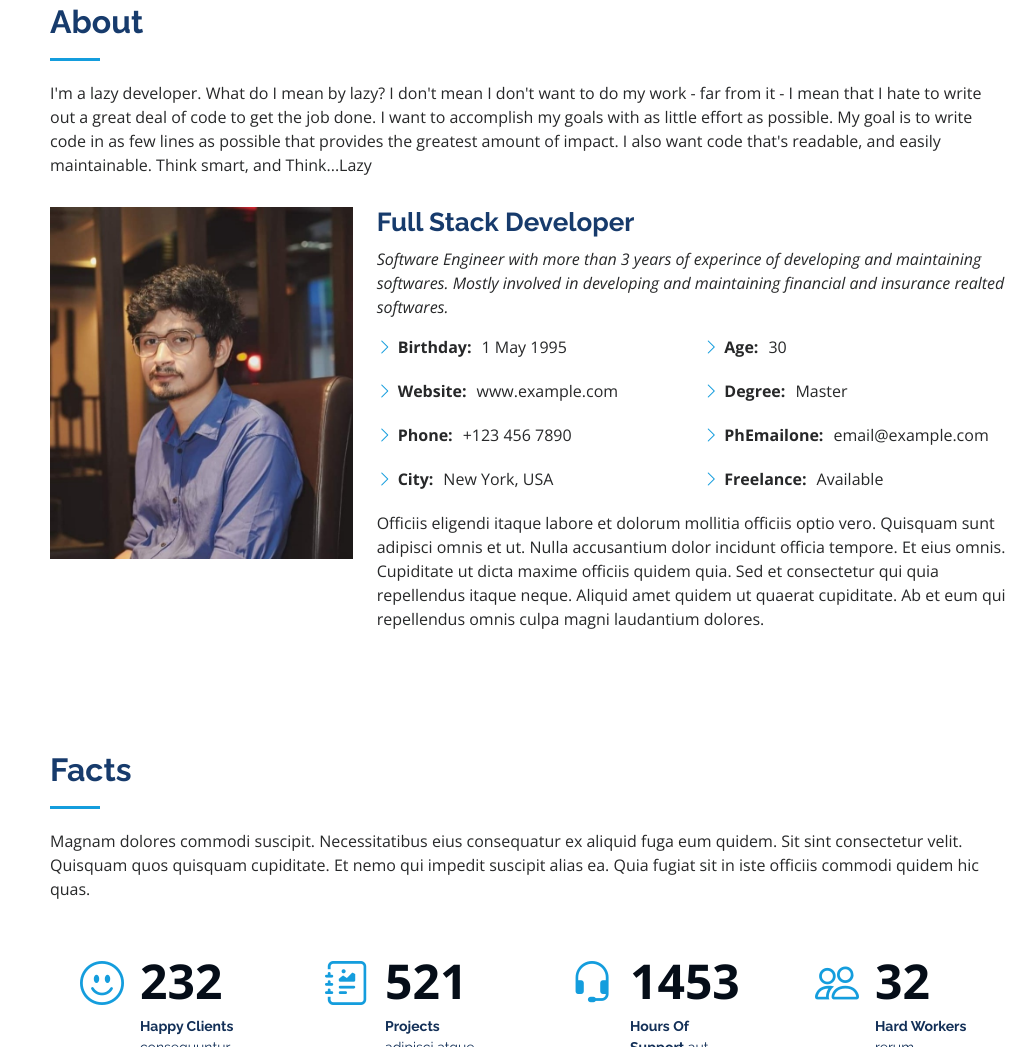
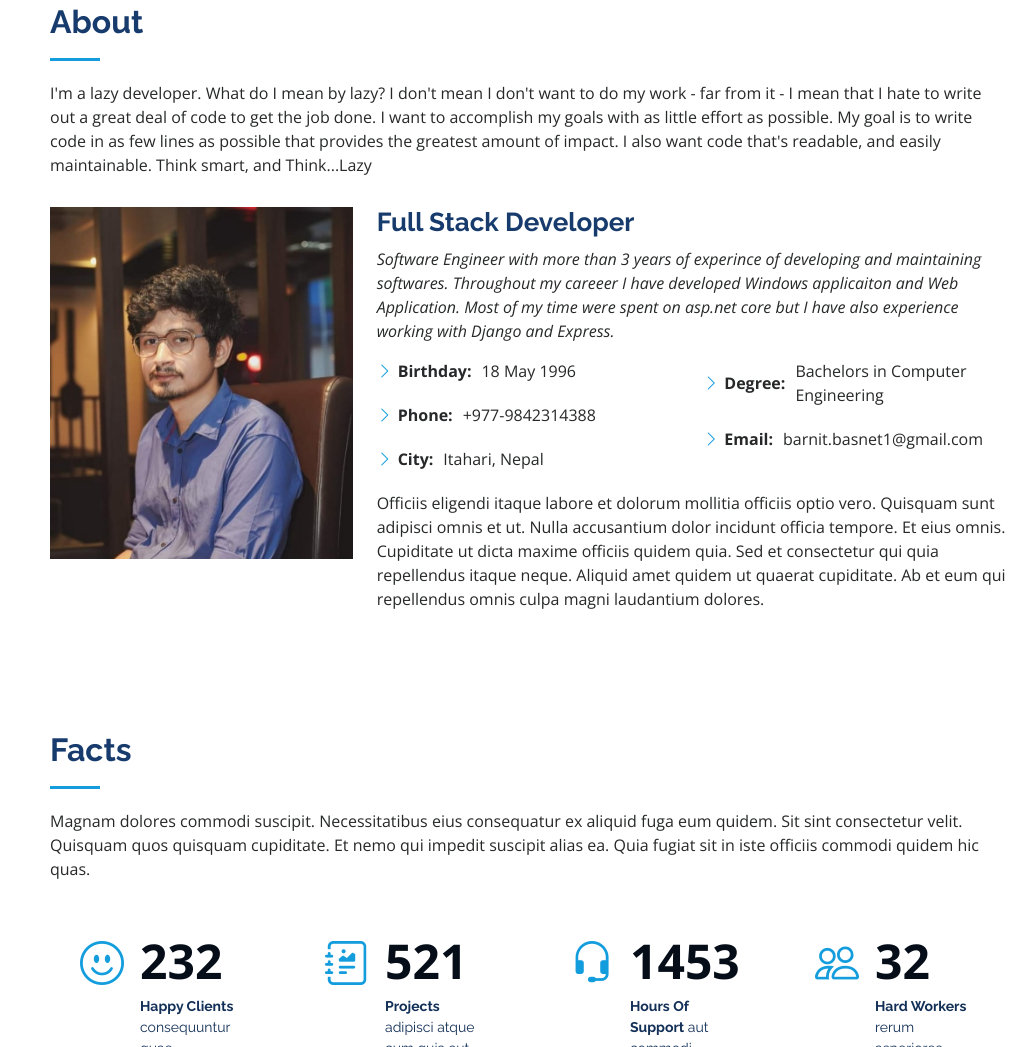
Before and after one commit to barnit88/barnit88.github.io, a plain HTML site: page index.html in a window 1280 px wide. Shown: the part 857-1904 px from the top of the page, without its empty margins (262-1280 px from the left). Drawn offline with nearby package versions, Linux system fonts and the light colour scheme.

Commit message:
updating profile

```diff
--- a/index.html
+++ b/index.html
@@ -27,12 +27,6 @@
   <!-- Template Main CSS File -->
   <link href="assets/css/style.css" rel="stylesheet">
 
-  <!-- =======================================================
-  * Template Name: iPortfolio - v3.8.1
-  * Template URL: https://bootstrapmade.com/iportfolio-bootstrap-portfolio-websites-template/
-  * Author: BootstrapMade.com
-  * License: https://bootstrapmade.com/license/
-  ======================================================== -->
 </head>
 
 <body>
@@ -43,8 +37,6 @@
   <!-- ======= Header ======= -->
   <header id="header">
     <div class="d-flex flex-column">
-
-
       <div class="profile">
         <img src="assets/img/profile-img.jpg" alt="" class="img-fluid rounded-circle">
         <h1 class="text-light"><a href="index.html">Barnit Basnet</a></h1>
@@ -109,23 +101,24 @@
             <h3>Full Stack Developer</h3>
             <p class="fst-italic">
               Software Engineer with more than 3 years of experince of developing and maintaining softwares.
-              Mostly involved in developing and maintaining financial and insurance realted softwares.
+              Throughout my careeer I have developed Windows applicaiton and Web Application. Most of my time
+              were spent on asp.net core but I have also experience working with Django and Express.
             </p>
             <div class="row">
               <div class="col-lg-6">
                 <ul>
-                  <li><i class="bi bi-chevron-right"></i> <strong>Birthday:</strong> <span>1 May 1995</span></li>
-                  <li><i class="bi bi-chevron-right"></i> <strong>Website:</strong> <span>www.example.com</span></li>
-                  <li><i class="bi bi-chevron-right"></i> <strong>Phone:</strong> <span>+123 456 7890</span></li>
-                  <li><i class="bi bi-chevron-right"></i> <strong>City:</strong> <span>New York, USA</span></li>
+                  <li><i class="bi bi-chevron-right"></i> <strong>Birthday:</strong> <span>18 May 1996</span></li>
+                  <!-- <li><i class="bi bi-chevron-right"></i> <strong>Website:</strong> <span>www.example.com</span></li> -->
+                  <li><i class="bi bi-chevron-right"></i> <strong>Phone:</strong> <span>+977-9842314388</span></li>
+                  <li><i class="bi bi-chevron-right"></i> <strong>City:</strong> <span>Itahari, Nepal</span></li>
                 </ul>
               </div>
               <div class="col-lg-6">
                 <ul>
-                  <li><i class="bi bi-chevron-right"></i> <strong>Age:</strong> <span>30</span></li>
-                  <li><i class="bi bi-chevron-right"></i> <strong>Degree:</strong> <span>Master</span></li>
-                  <li><i class="bi bi-chevron-right"></i> <strong>PhEmailone:</strong> <span>email@example.com</span></li>
-                  <li><i class="bi bi-chevron-right"></i> <strong>Freelance:</strong> <span>Available</span></li>
+                  <!-- <li><i class="bi bi-chevron-right"></i> <strong>Age:</strong> <span>30</span></li> -->
+                  <li><i class="bi bi-chevron-right"></i> <strong>Degree:</strong> <span>Bachelors in Computer Engineering</span></li>
+                  <li><i class="bi bi-chevron-right"></i> <strong>Email:</strong> <span>barnit.basnet1@gmail.com</span></li>
+                  <!-- <li><i class="bi bi-chevron-right"></i> <strong>Freelance:</strong> <span>Available</span></li> -->
                 </ul>
               </div>
             </div>
```
